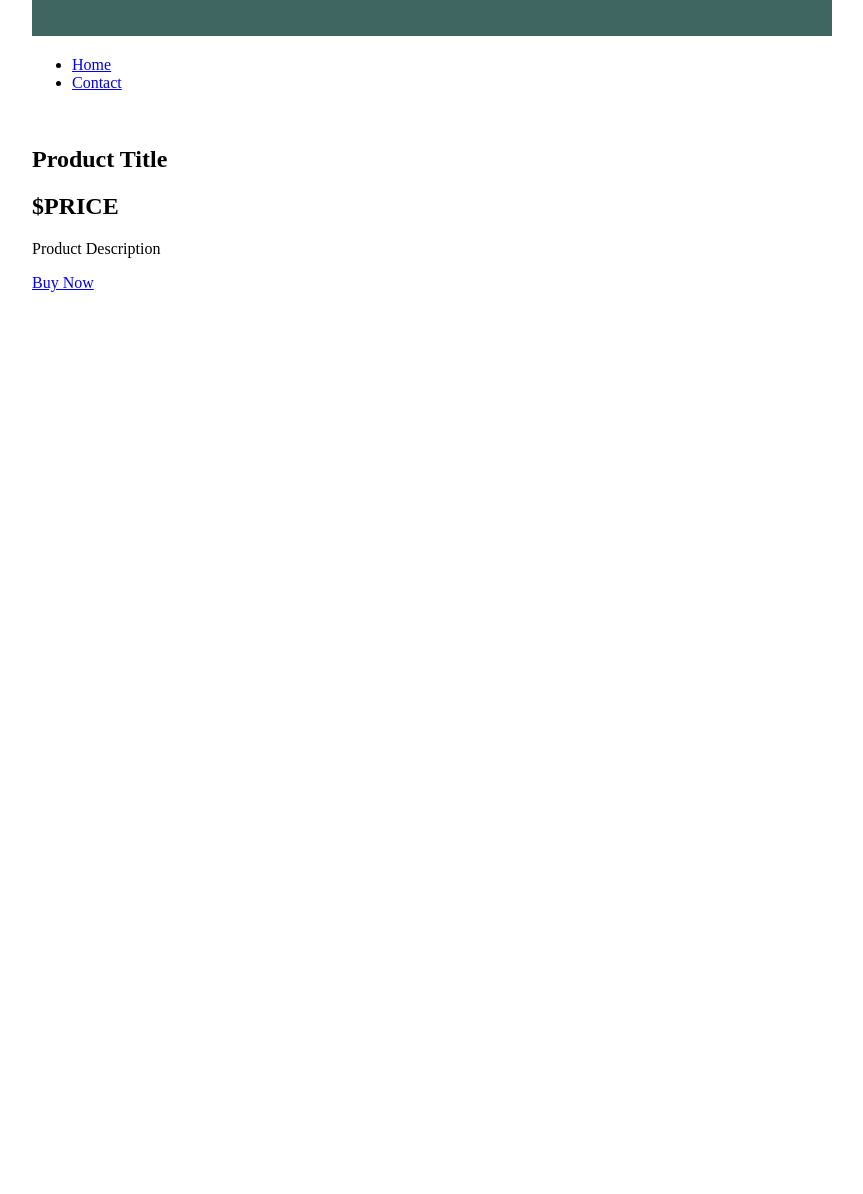
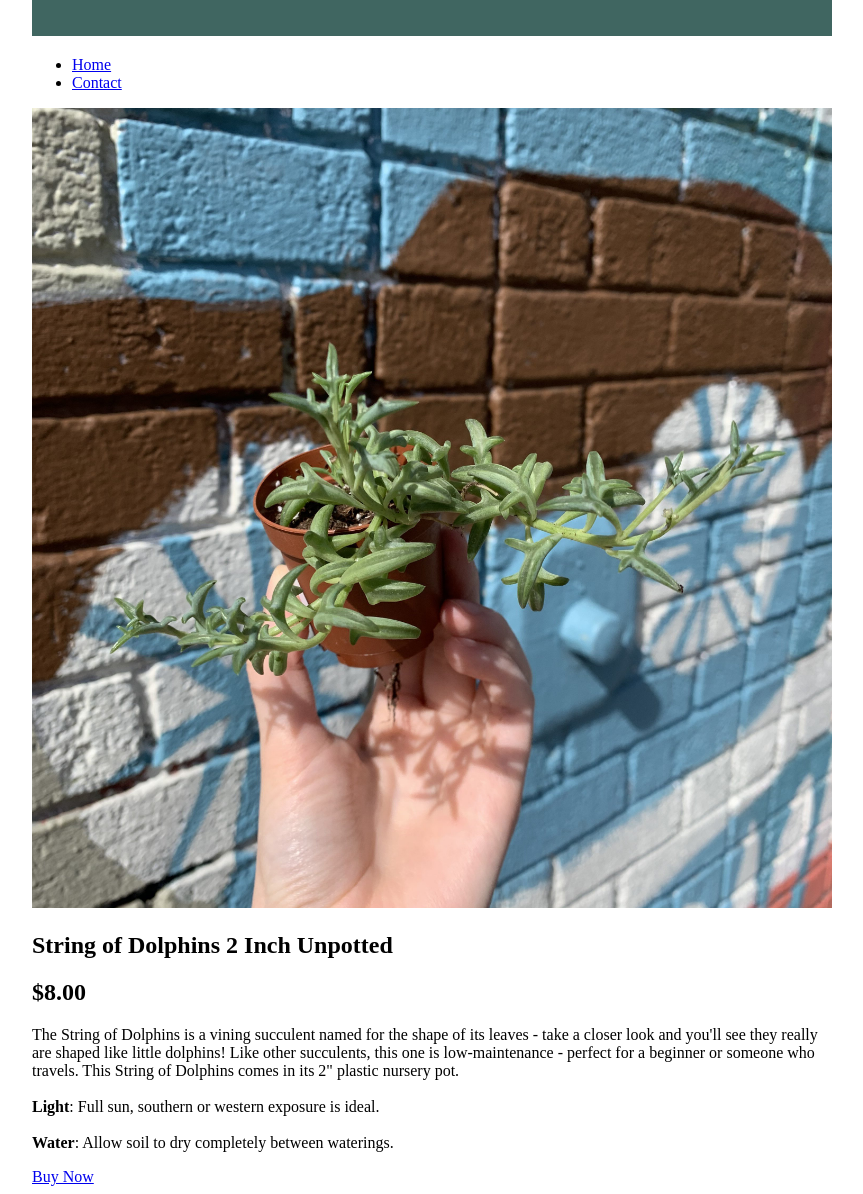
Before and after one commit to TayneB/html-css--online-shop-TayneB, a website: page Submission/product3().html in a window 1280 px wide. Shown: the part 772-1966 px from the top of the page, without its empty margins (208-1071 px from the left). Before the commit the page ends 1072 px from the top, so only its background shows below. Drawn offline with Linux system fonts and the light colour scheme.

Commit message:
HTML Skeleton Completed

```diff
--- a/Submission/product3().html
+++ b/Submission/product3().html
@@ -25,10 +25,17 @@
           </nav>
         </header>
         <section class="products">
-            <img src="" alt="">
-            <h1>Product Title</h1>
-            <h2>$PRICE</h2>
-            <p>Product Description</p>
+            <img src="images/product-string-of-dolphins.jpg" alt="Product 2 inch string of dolphins unpotted plant">
+            <h1>String of Dolphins 2 Inch Unpotted</h1>
+            <h2>$8.00</h2>
+            <p>
+                The String of Dolphins is a vining succulent named for the shape of its leaves -
+                take a closer look and you'll see they really are shaped like little dolphins! Like other
+                succulents, this one is low-maintenance - perfect for a beginner or someone who travels.
+                This String of Dolphins comes in its 2" plastic nursery pot. <br> <br>
+                <strong>Light</strong>: Full sun, southern or western exposure is ideal. <br> <br>
+                <strong>Water</strong>: Allow soil to dry completely between waterings.
+            </p>
             <a href="contact.html">Buy Now</a>
         </section>
     </div>
```
Also changed, not shown: Submission/product1().html (+2 -2 lines), Submission/product2().html (+1 -0 lines).
